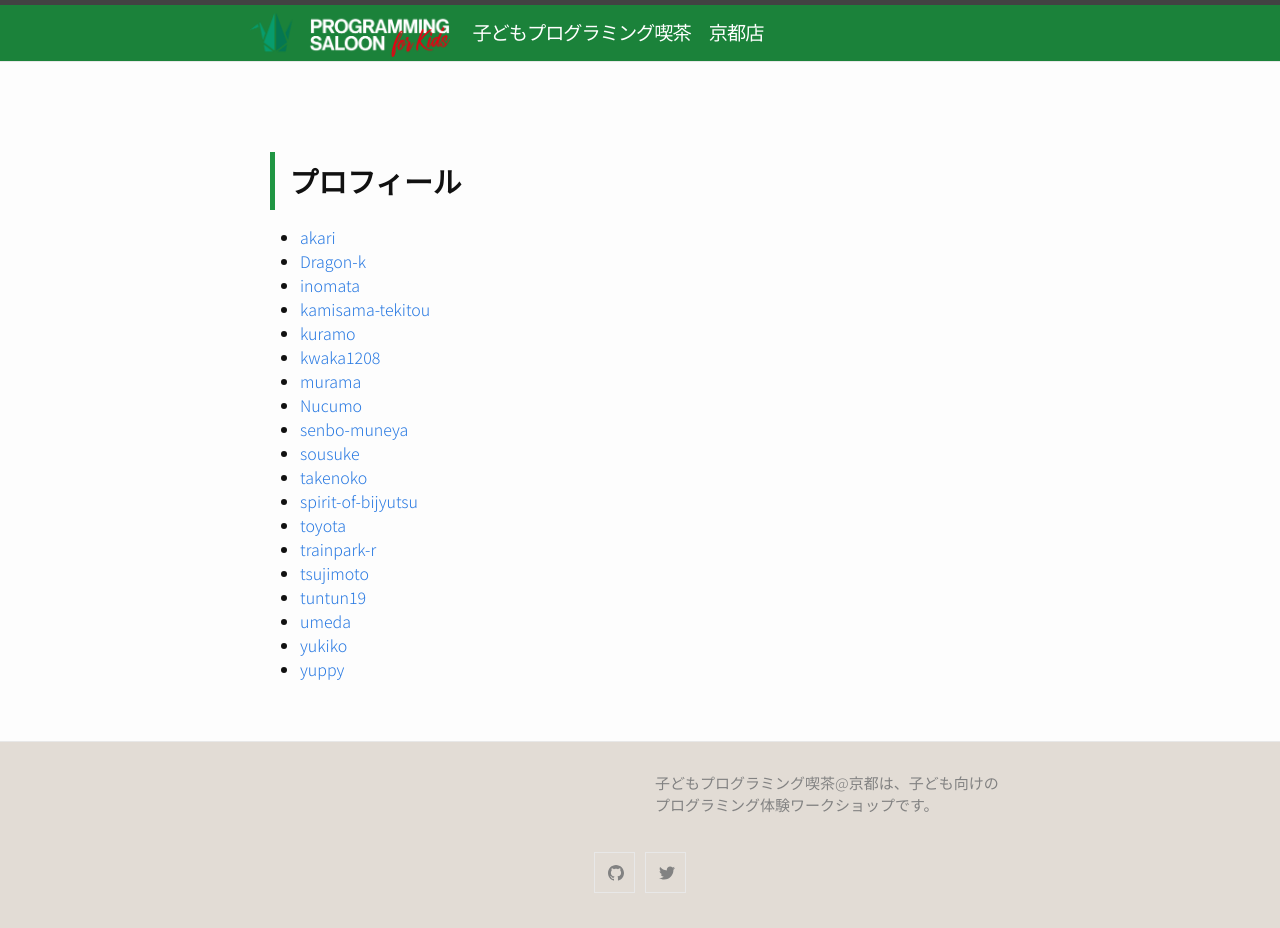
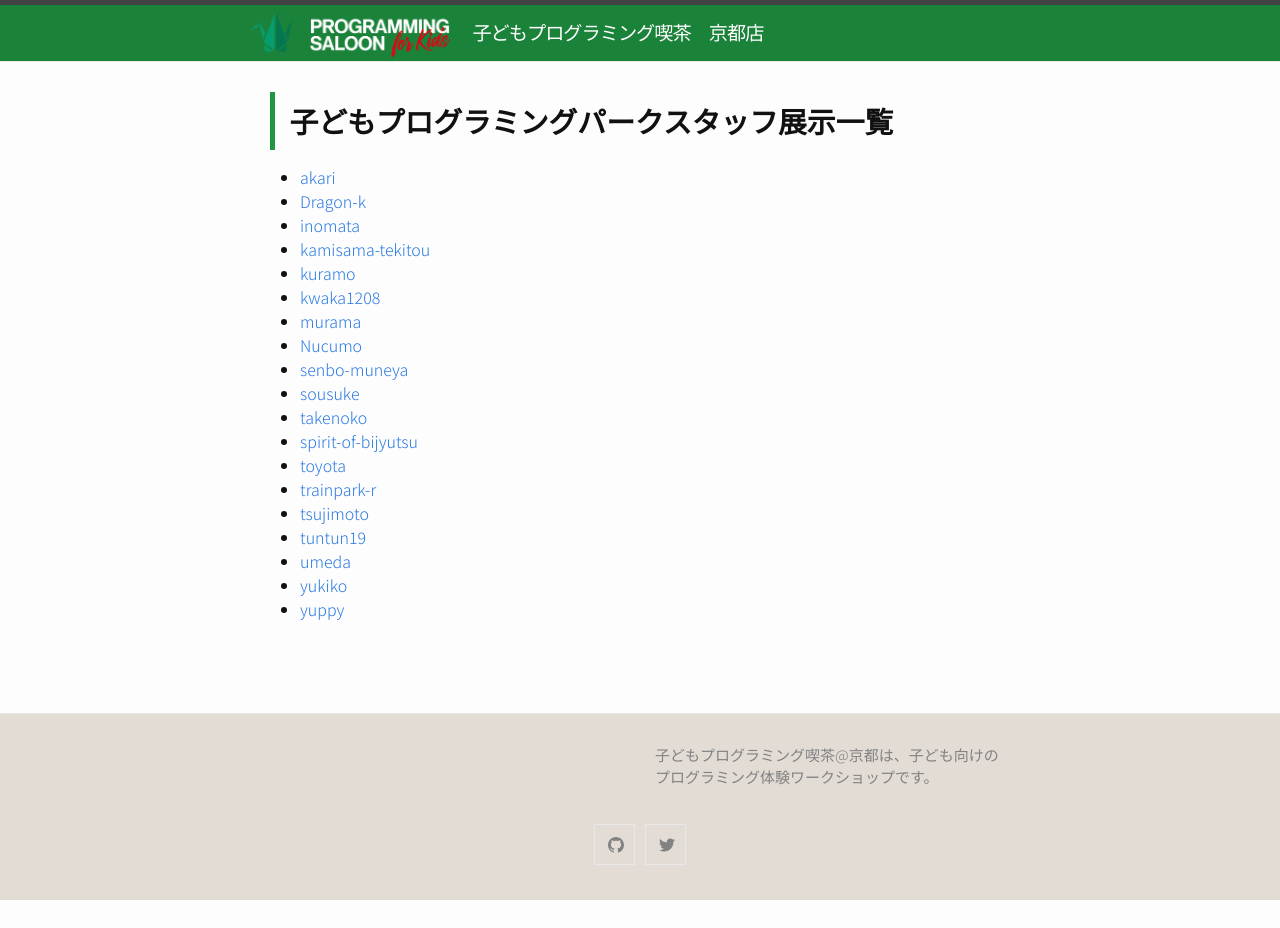
Before and after one commit to pgmsaloon4kids/kyoto, a Jekyll site: the page built from _posts/exhibiition/2021-04-01-index.md, in a window 1280 px wide. Built offline with Jekyll 4.4.1, drawn with Linux system fonts in a browser that asks for light colours; after the commit the page ends 900 px from its top, so only the background shows below that.

Commit message:
fix exhibition layout

```diff
--- a/_posts/exhibiition/2021-04-01-index.md
+++ b/_posts/exhibiition/2021-04-01-index.md
@@ -1,8 +1,9 @@
 ---
-layout: exhibition
+layout: default
 permalink: /exhibition/
 title: 子どもプログラミングパークスタッフ展示一覧
 ---
+## {{ page.title }}
 - [akari](https://pgmsaloon4kids.github.io/kyoto/exhibition/akari){:target="_blank"}
 - [Dragon-k](https://pgmsaloon4kids.github.io/kyoto/exhibition/Dragon-k){:target="_blank"}
 - [inomata](https://pgmsaloon4kids.github.io/kyoto/exhibition/inomata){:target="_blank"}
--- a/_sass/minima/custom-styles.scss
+++ b/_sass/minima/custom-styles.scss
@@ -50,7 +50,7 @@ footer {
     background-color: #E2DCD5;
 }
 
-.post-content {
+.post-content, .page-content {
     h2 {
         font-size: 1.8em;
         font-weight: bold;
```
